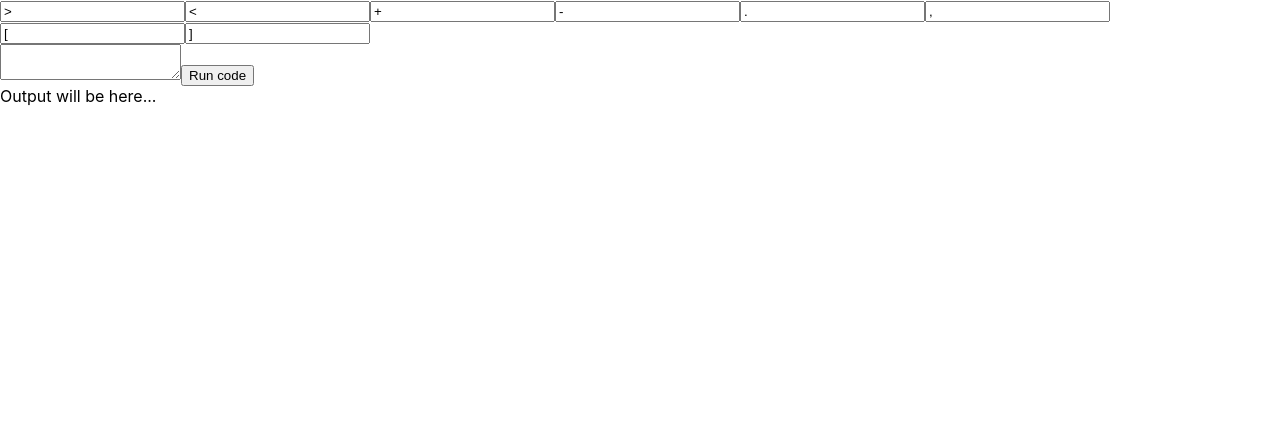
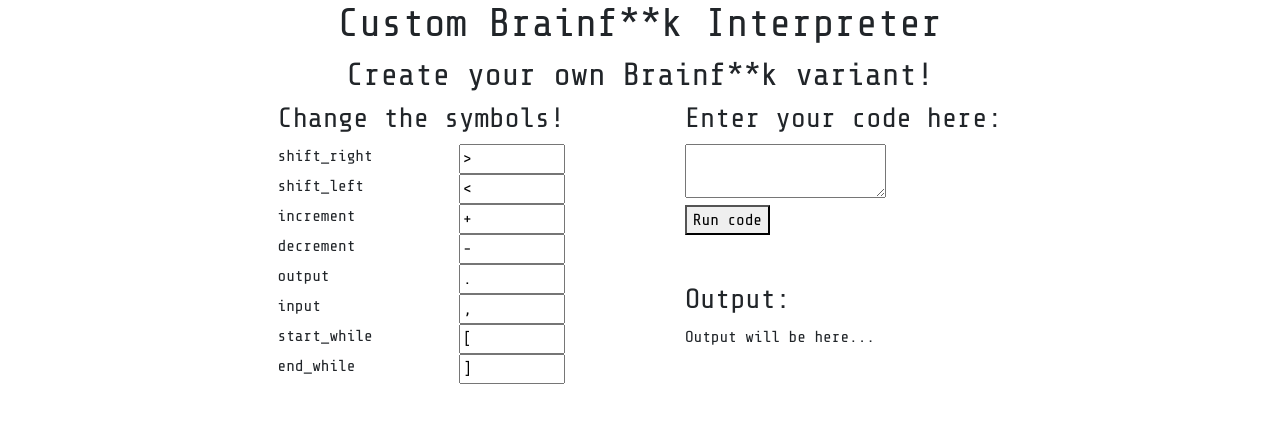
Before and after one commit to brainuser5705/custom-bf-interpreter, a React (Create React App) app: page / in a window 1280 px wide. Shown: the top 422 px of the page. Built offline with nearby package versions, Linux system fonts and the light colour scheme.

Commit message:
decent looking css

```diff
--- a/public/index.html
+++ b/public/index.html
@@ -24,7 +24,11 @@
       work correctly both with client-side routing and a non-root public URL.
       Learn how to configure a non-root public URL by running `npm run build`.
     -->
-    <title>React App</title>
+    <title>Custom Brainf**k Interpreter</title>
+    <link href="https://cdn.jsdelivr.net/npm/bootstrap@5.3.0-alpha1/dist/css/bootstrap.min.css" rel="stylesheet" integrity="sha384-GLhlTQ8iRABdZLl6O3oVMWSktQOp6b7In1Zl3/Jr59b6EGGoI1aFkw7cmDA6j6gD" crossorigin="anonymous">
+    <link rel="preconnect" href="https://fonts.googleapis.com">
+    <link rel="preconnect" href="https://fonts.gstatic.com" crossorigin>
+    <link href="https://fonts.googleapis.com/css2?family=Share+Tech+Mono&display=swap" rel="stylesheet">
   </head>
   <body>
     <noscript>You need to enable JavaScript to run this app.</noscript>
@@ -39,5 +43,6 @@
       To begin the development, run `npm start` or `yarn start`.
       To create a production bundle, use `npm run build` or `yarn build`.
     -->
+    <script src="https://cdn.jsdelivr.net/npm/bootstrap@5.3.0-alpha1/dist/js/bootstrap.bundle.min.js" integrity="sha384-w76AqPfDkMBDXo30jS1Sgez6pr3x5MlQ1ZAGC+nuZB+EYdgRZgiwxhTBTkF7CXvN" crossorigin="anonymous"></script>
   </body>
 </html>
--- a/src/App.css
+++ b/src/App.css
@@ -1,4 +1,4 @@
-.App {
+/* .App {
   text-align: center;
 }
 
@@ -35,4 +35,25 @@
   to {
     transform: rotate(360deg);
   }
+} */
+
+#root, .App{
+  font-family: 'Share Tech Mono', monospace;
 }
+
+#heading-container {
+  text-align: center;
+}
+
+.symbol-field {
+  overflow: hidden;
+}
+
+.symbol-field input {
+  float: right;
+  clear: both;
+}
+
+.container-sm{
+  max-width: fit-content;
+}
--- a/src/App.js
+++ b/src/App.js
@@ -4,7 +4,7 @@ import { lex } from './interpreter/lexer';
 import { parse } from './interpreter/parser';
 import { evaluate } from './interpreter/evaluator';
 import { SymbolField } from './components/SymbolField';
-
+import './App.css';
 const SymbolContext = React.createContext(null);
 
 function App() {
@@ -40,26 +40,45 @@ function App() {
   }
 
   return (
-      <div>
+      <div className="App">
 
+        <div id="heading-container">
+          <h1>Custom Brainf**k Interpreter</h1>
+          <h2>Create your own Brainf**k variant!</h2>
+        </div>
+
+
+        <div className="container-sm row align-items-start mx-auto">
+
+          <div id="symbol-container" className="col container-sm me-5">
+            <h3>Change the symbols!</h3>
             <SymbolContext.Provider value={{symbols: symbols, setSymbols: setSymbols }}>
               {Object.keys(symbols).map(key => (
                 <SymbolField symbolName={key} />
               ))}
             </SymbolContext.Provider>
+          </div>
+
+
+          <div id="code-container" className="col container-sm ms-5">
+            <h3>Enter your code here: </h3>
+
+            <div id="code-container-input" className='mb-5'>
+              <textarea value={code} onChange={e => setCode(e.target.value)}></textarea>
+              <br />
+              <button onClick={() => runInterpreter()}>Run code</button>
+            </div>
 
             <div>
-          <textarea value={code} onChange={e => setCode(e.target.value)}>
-          </textarea>
-
-          <button onClick={() => runInterpreter()}>Run code</button>
-
+              <h3>Output: </h3>
               <div>
                 {output}
+              </div>
             </div>
 
           </div>
 
+        </div>
       </div>
 
   );
--- a/src/components/SymbolField.js
+++ b/src/components/SymbolField.js
@@ -1,20 +1,27 @@
 import { useContext } from "react";
 import { SymbolContext } from "../App";
+import '../App.css';
 
 function SymbolField(props){
 
     const {symbols, setSymbols } = useContext(SymbolContext);
     const symbolName = props.symbolName;
 
-    return <input
+    return (
+        <div className="symbol-field">
+            <span className="symbol-field-label">{symbolName}</span>
+            <input
                 type="text"
                 defaultValue={symbols[symbolName]}
                 onChange={e => {
                     symbols[symbolName] = e.target.value;
                     setSymbols(symbols);
                 }}
+                size="10"
+                className="align-right"
             />
-
+        </div>
+    );
 }
 
 export { SymbolField };
```
Lines whose indentation alone changed are shown as unchanged.
